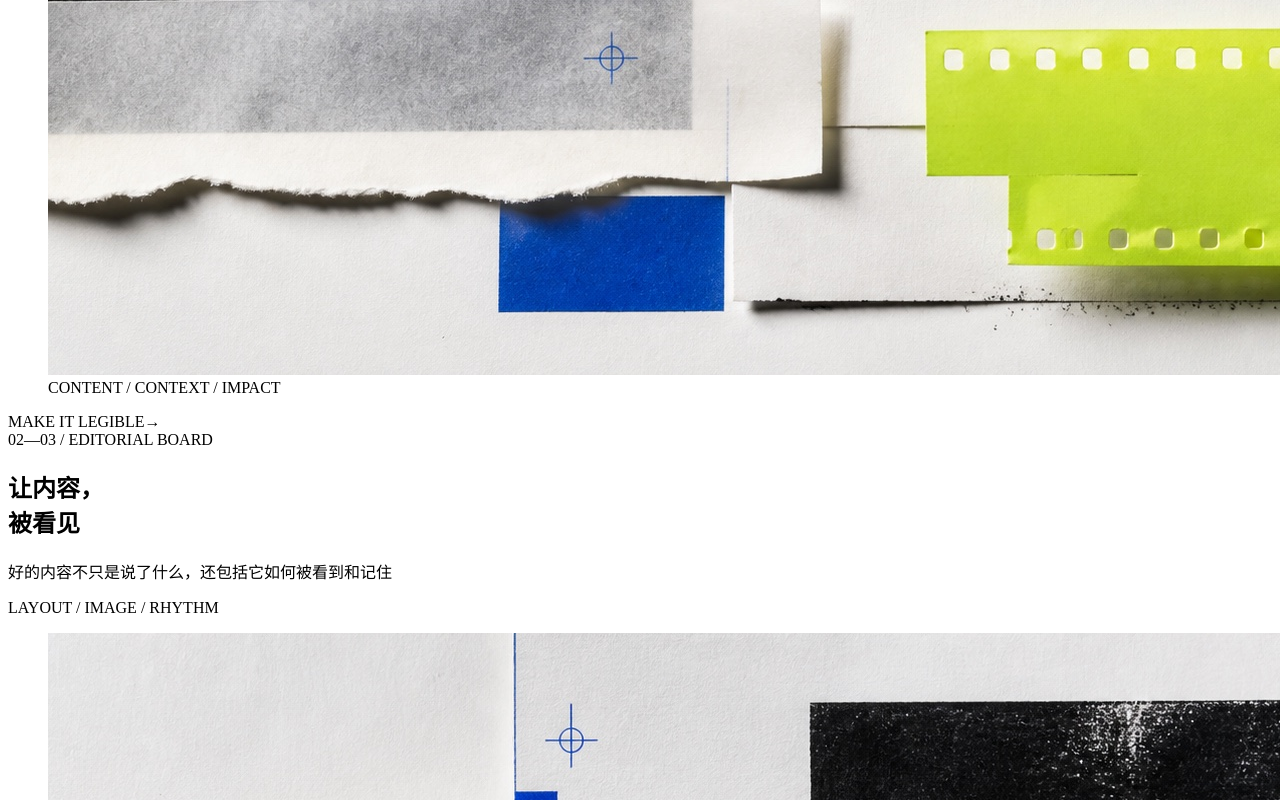
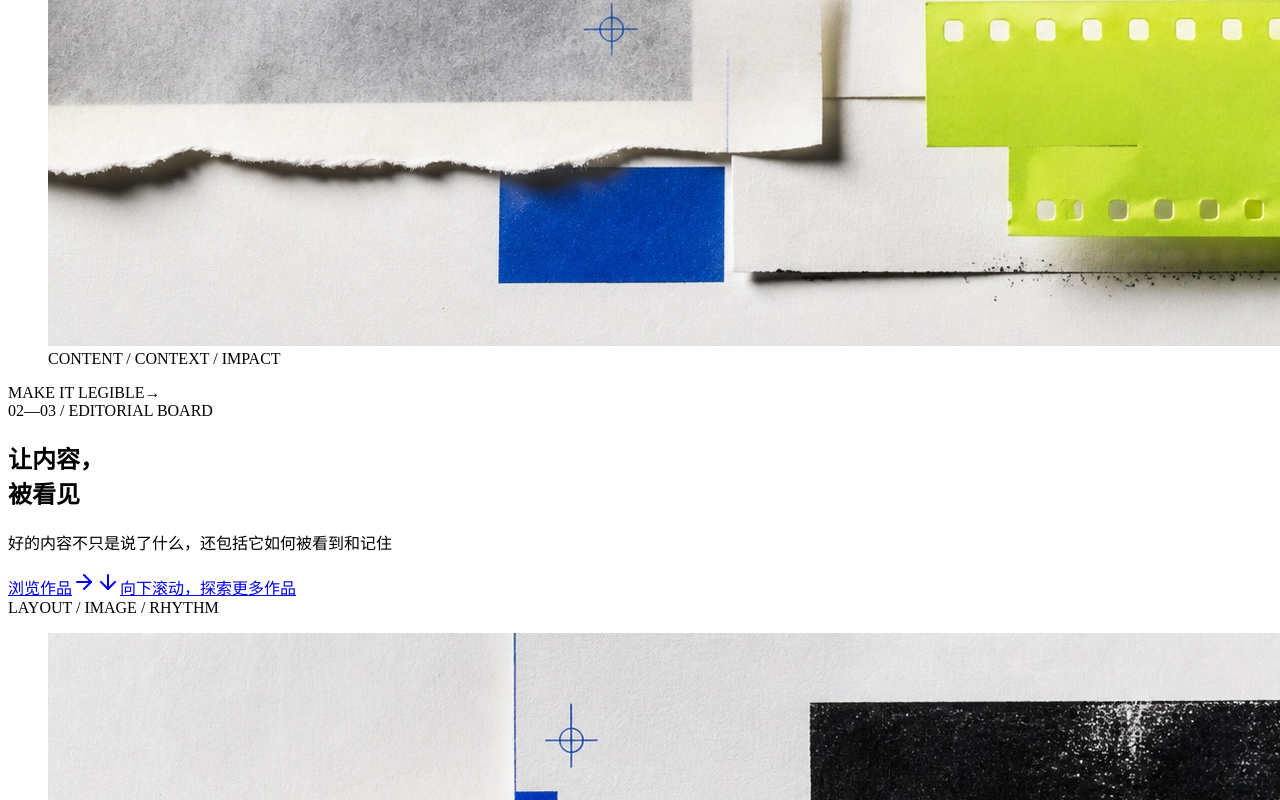
Before and after one commit to Saying6666/jiayin-yu-portfolio, a React (Vite) app: page / in a window 1280 px wide. Shown: the part 936-1736 px from the top of the page. Built offline with nearby package versions, Linux system fonts and the light colour scheme; the HTML template or start-up script is replaced by a standard one.

Commit message:
Move hero actions into editorial module

```diff
--- a/src/components/Hero.tsx
+++ b/src/components/Hero.tsx
@@ -1,5 +1,3 @@
-import { ArrowDown, ArrowRight } from 'lucide-react'
-
 export function Hero() {
   return (
     <main id="top" className="hero section-shell">
@@ -11,16 +9,6 @@ export function Hero() {
         </h1>
         <span className="hero-mark" aria-hidden="true" />
         <p>新闻写作 · 影像叙事 · 新媒体运营</p>
-        <a className="primary-action" href="#archive">
-          浏览作品
-          <ArrowRight aria-hidden="true" />
-        </a>
-        <a className="scroll-cue" href="#archive">
-          <span>
-            <ArrowDown aria-hidden="true" />
-          </span>
-          向下滚动，探索更多作品
-        </a>
       </div>
 
       <div className="hero-stage hero-stage--index" aria-label="编辑台视觉索引">
--- a/src/components/VisibilitySignal.tsx
+++ b/src/components/VisibilitySignal.tsx
@@ -1,3 +1,5 @@
+import { ArrowDown, ArrowRight } from 'lucide-react'
+
 export function VisibilitySignal() {
   return (
     <section id="visibility" className="editorial-section section-shell reveal">
@@ -10,6 +12,18 @@ export function VisibilitySignal() {
             被看见
           </h2>
           <p>好的内容不只是说了什么，还包括它如何被看到和记住</p>
+          <div className="editorial-spread-actions">
+            <a className="primary-action" href="#archive">
+              浏览作品
+              <ArrowRight aria-hidden="true" />
+            </a>
+            <a className="scroll-cue" href="#archive">
+              <span>
+                <ArrowDown aria-hidden="true" />
+              </span>
+              向下滚动，探索更多作品
+            </a>
+          </div>
           <div className="editorial-spread-rule" aria-hidden="true" />
           <span className="editorial-spread-note">LAYOUT / IMAGE / RHYTHM</span>
         </div>
--- a/src/styles.css
+++ b/src/styles.css
@@ -780,6 +780,29 @@ iframe:focus-visible {
   line-height: 1.75;
 }
 
+.editorial-spread-actions {
+  position: relative;
+  z-index: 1;
+  display: flex;
+  align-items: flex-start;
+  gap: 1.4rem;
+  margin-top: 2rem;
+  flex-wrap: wrap;
+}
+
+.editorial-spread-actions .primary-action {
+  border-color: var(--signal-blue);
+}
+
+.editorial-spread-actions .scroll-cue {
+  margin-top: 0;
+  color: #d5d9e0;
+}
+
+.editorial-spread-actions .scroll-cue span {
+  border-color: rgba(255, 255, 255, 0.45);
+}
+
 .editorial-spread-rule {
   position: relative;
   z-index: 1;
@@ -791,6 +814,8 @@ iframe:focus-visible {
 }
 
 .editorial-spread-note {
+  position: relative;
+  z-index: 1;
   color: #aab2c0;
 }
 
```
